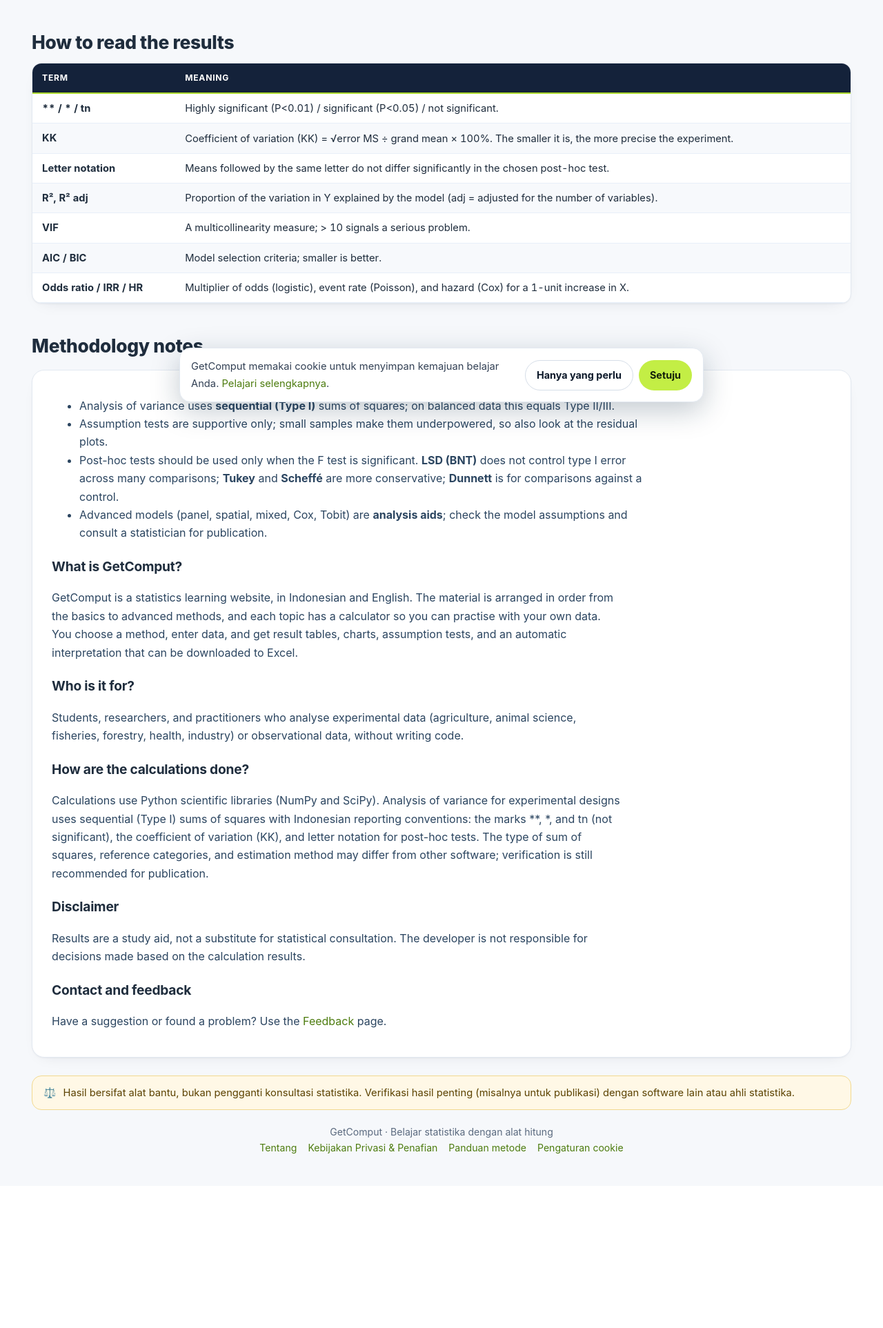
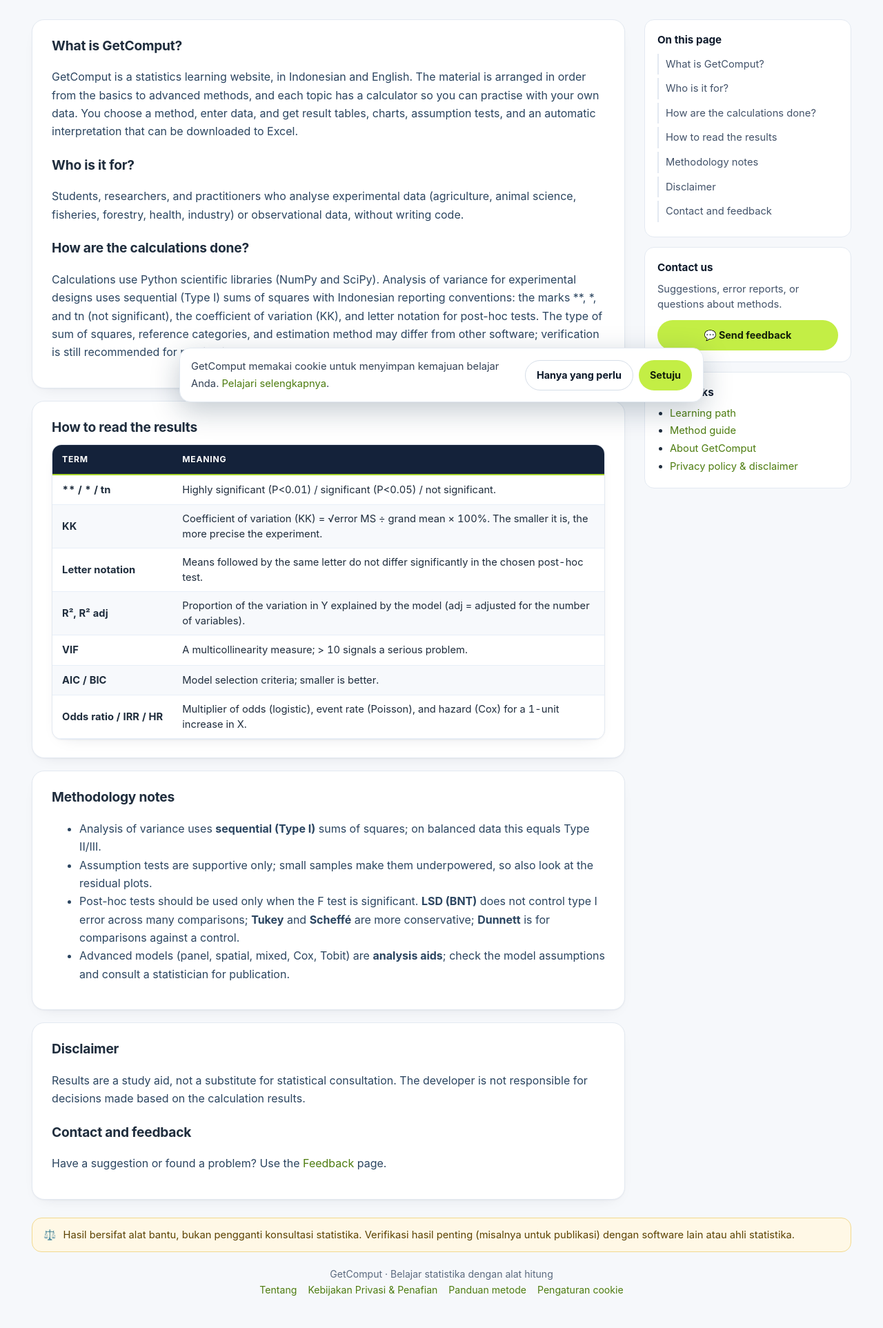
Before and after one commit to Yekyabilnizar/Statistick-Calcy, a Python web app: template web/templates/en/about.html in a window 1280 px wide. Shown: the part 205-2130 px from the top of the page at 69% size. Before the commit the page ends 1878 px from the top, so only its background shows below. Run offline with Jinja, Linux system fonts and the light colour scheme; the template is opened without the code that fills it, so the values that code supplies are empty.

Commit message:
Add files via upload

```diff
--- a/web/templates/en/about.html
+++ b/web/templates/en/about.html
@@ -1,6 +1,16 @@
 {% extends "base.html" %}
 {% block content %}
-<h2 class="sec-h">How to read the results</h2>
+<div class="read-grid"><div class="read-main">
+<section class="prose">
+<h2>What is GetComput?</h2>
+<p>GetComput is a statistics learning website, in Indonesian and English. The material is arranged in order from the basics to advanced methods, and each topic has a calculator so you can practise with your own data. You choose a method, enter data, and get result tables, charts, assumption tests, and an automatic interpretation that can be downloaded to Excel.</p>
+<h2>Who is it for?</h2>
+<p>Students, researchers, and practitioners who analyse experimental data (agriculture, animal science, fisheries, forestry, health, industry) or observational data, without writing code.</p>
+<h2>How are the calculations done?</h2>
+<p>Calculations use Python scientific libraries (NumPy and SciPy). Analysis of variance for experimental designs uses sequential (Type I) sums of squares with Indonesian reporting conventions: the marks **, *, and tn (not significant), the coefficient of variation (KK), and letter notation for post-hoc tests. The type of sum of squares, reference categories, and estimation method may differ from other software; verification is still recommended for publication.</p>
+</section>
+<section class="prose">
+<h2>How to read the results</h2>
 <div class="sc-wrap" style="max-height:none"><table class="sc-table read"><thead><tr><th>Term</th><th>Meaning</th></tr></thead><tbody>
 <tr><td class="first"><b>** / * / tn</b></td><td class="wrap">Highly significant (P&lt;0.01) / significant (P&lt;0.05) / not significant.</td></tr>
 <tr><td class="first"><b>KK</b></td><td class="wrap">Coefficient of variation (KK) = √error MS ÷ grand mean × 100%. The smaller it is, the more precise the experiment.</td></tr>
@@ -10,23 +20,26 @@
 <tr><td class="first"><b>AIC / BIC</b></td><td class="wrap">Model selection criteria; smaller is better.</td></tr>
 <tr><td class="first"><b>Odds ratio / IRR / HR</b></td><td class="wrap">Multiplier of odds (logistic), event rate (Poisson), and hazard (Cox) for a 1-unit increase in X.</td></tr>
 </tbody></table></div>
-<h2 class="sec-h">Methodology notes</h2>
+</section>
 <section class="prose">
+<h2>Methodology notes</h2>
 <ul>
 <li>Analysis of variance uses <b>sequential (Type I)</b> sums of squares; on balanced data this equals Type II/III.</li>
 <li>Assumption tests are supportive only; small samples make them underpowered, so also look at the residual plots.</li>
 <li>Post-hoc tests should be used only when the F test is significant. <b>LSD (BNT)</b> does not control type I error across many comparisons; <b>Tukey</b> and <b>Scheffé</b> are more conservative; <b>Dunnett</b> is for comparisons against a control.</li>
 <li>Advanced models (panel, spatial, mixed, Cox, Tobit) are <b>analysis aids</b>; check the model assumptions and consult a statistician for publication.</li>
 </ul>
-<h2>What is GetComput?</h2>
-<p>GetComput is a statistics learning website, in Indonesian and English. The material is arranged in order from the basics to advanced methods, and each topic has a calculator so you can practise with your own data. You choose a method, enter data, and get result tables, charts, assumption tests, and an automatic interpretation that can be downloaded to Excel.</p>
-<h2>Who is it for?</h2>
-<p>Students, researchers, and practitioners who analyse experimental data (agriculture, animal science, fisheries, forestry, health, industry) or observational data, without writing code.</p>
-<h2>How are the calculations done?</h2>
-<p>Calculations use Python scientific libraries (NumPy and SciPy). Analysis of variance for experimental designs uses sequential (Type I) sums of squares with Indonesian reporting conventions: the marks **, *, and tn (not significant), the coefficient of variation (KK), and letter notation for post-hoc tests. The type of sum of squares, reference categories, and estimation method may differ from other software; verification is still recommended for publication.</p>
+</section>
+<section class="prose">
 <h2>Disclaimer</h2>
 <p>Results are a study aid, not a substitute for statistical consultation. The developer is not responsible for decisions made based on the calculation results.</p>
 <h2>Contact and feedback</h2>
-<p>Have a suggestion or found a problem? Use the <a href="/masukan">Feedback</a> page. {{ contact|safe }}</p>
-</section>
+<p>Have a suggestion or found a problem? Use the <a href="/masukan">Feedback</a> page. {{ contact|safe }}</p></section>
+</div>
+<aside class="read-side">
+  <div class="side-card side-toc side-autotoc"><div class="side-h">On this page</div><ul></ul></div>
+  <div class="side-card"><div class="side-h">Contact us</div><p class="side-p">Suggestions, error reports, or questions about methods.</p>{% if contact_email %}<p class="side-p"><a href="mailto:{{ contact_email }}">✉️ {{ contact_email }}</a></p>{% endif %}<a class="btn pri side-btn" href="/masukan">💬 Send feedback</a></div>
+  <div class="side-card"><div class="side-h">Quick links</div><ul><li><a href="/belajar">Learning path</a></li><li><a href="/panduan">Method guide</a></li><li><a href="/tentang">About GetComput</a></li><li><a href="/privasi">Privacy policy & disclaimer</a></li></ul></div>
+</aside>
+</div>
 {% endblock %}
```
Also changed, not shown: web/templates/en/privacy.html (+8 -0 lines).
